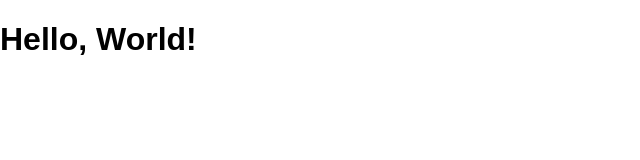
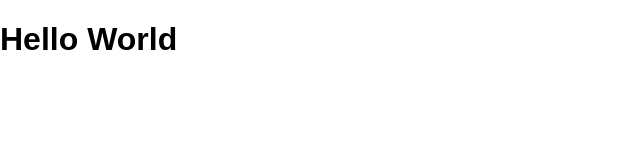
Before and after one commit to erdapfelred/udemy-react-redux-crud-application, a React (Create React App) app: page / in a window 1280 px wide. Shown: the top 160 px of the page, without its empty margins (0-640 px from the left). Built offline with nearby package versions, Linux system fonts and the light colour scheme.

Commit message:
H1tag change

```diff
--- a/src/App.js
+++ b/src/App.js
@@ -1,5 +1,6 @@
 import React, { Component } from 'react';
 
+/*
 class App extends Component {
   render() {
     return (
@@ -10,4 +11,19 @@ class App extends Component {
   }
 }
 
+*/
+
+class App extends Component {
+  render(){
+    return React.createElement(
+      "H1",
+      null,
+      "Hello World",
+    );
+  }
+
+}
+
+
+
 export default App;
```
